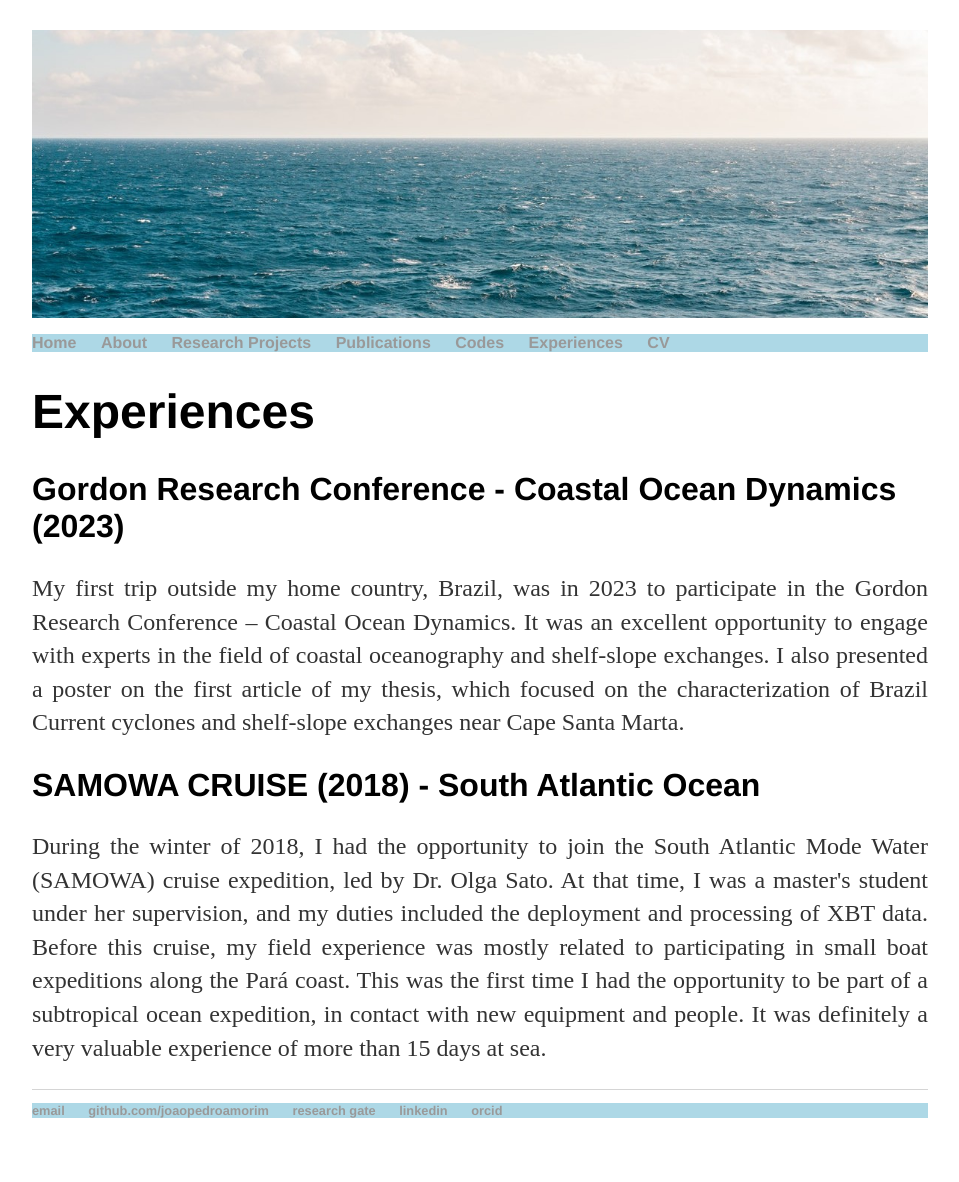
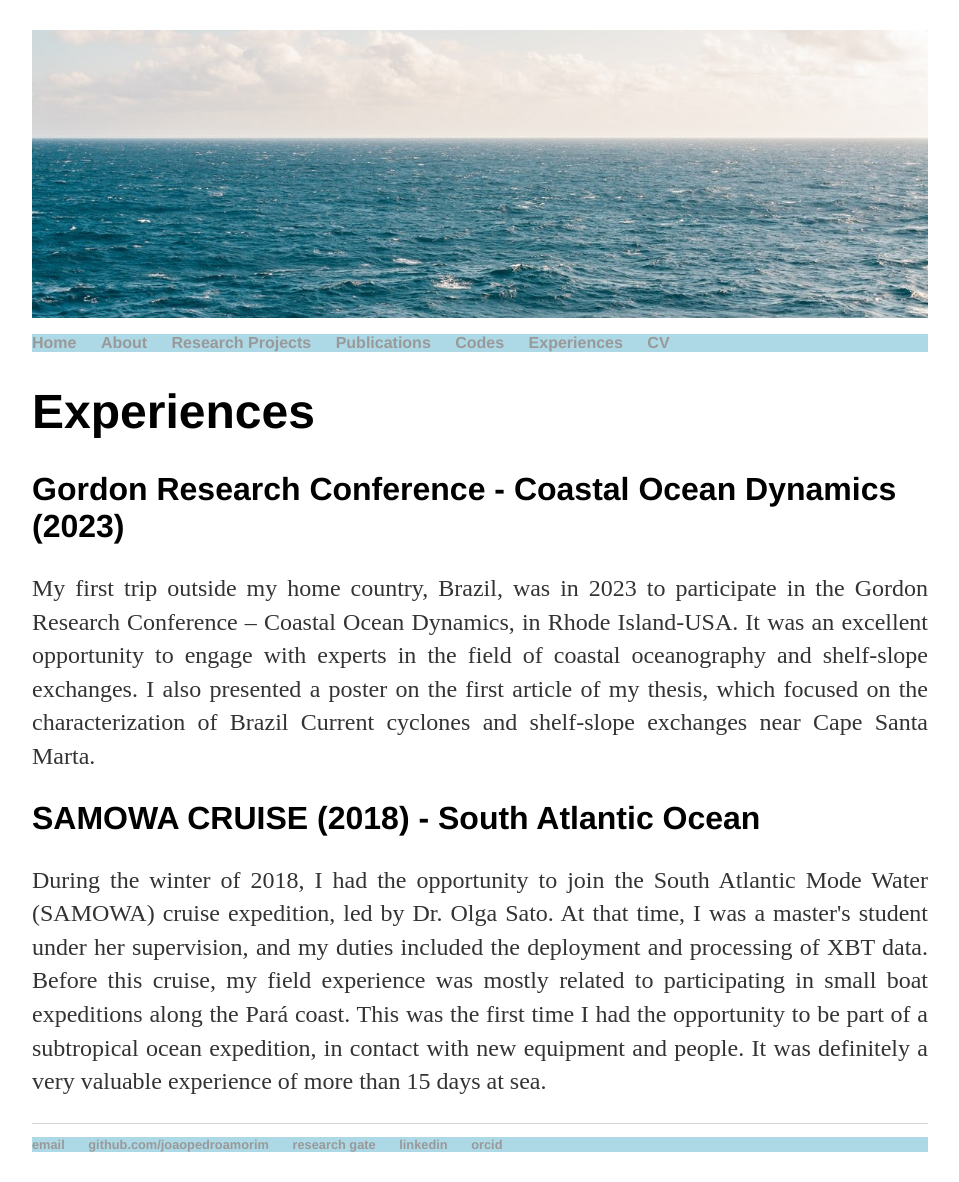
Before and after one commit to joaopedroamorim/joaopedroamorim.github.io, a Jekyll site: the page built from experiences/index.html, in a window 1280 px wide. Shown: the whole page, without its empty margins (160-1119 px from the left). Built offline with Jekyll 4.4.1, drawn with Linux system fonts in a browser that asks for light colours; before the commit the page ends 1148 px from its top, so only the background shows below that.

Commit message:
Update index.html

```diff
--- a/experiences/index.html
+++ b/experiences/index.html
@@ -7,7 +7,7 @@ permalink: /experiences/
 
 	<div class = "blurb">
 		<h2> Gordon Research Conference - Coastal Ocean Dynamics (2023) </h2>
-		<p align = "justify"> My first trip outside my home country, Brazil, was in 2023 to participate in the Gordon Research Conference – Coastal Ocean Dynamics. It was an excellent opportunity to engage with experts in the field of coastal oceanography and shelf-slope exchanges.
+		<p align = "justify"> My first trip outside my home country, Brazil, was in 2023 to participate in the Gordon Research Conference – Coastal Ocean Dynamics, in Rhode Island-USA. It was an excellent opportunity to engage with experts in the field of coastal oceanography and shelf-slope exchanges.
 			I also presented a poster on the first article of my thesis, which focused on the characterization of Brazil Current cyclones and shelf-slope exchanges
 			near Cape Santa Marta.
 		</p>
```
